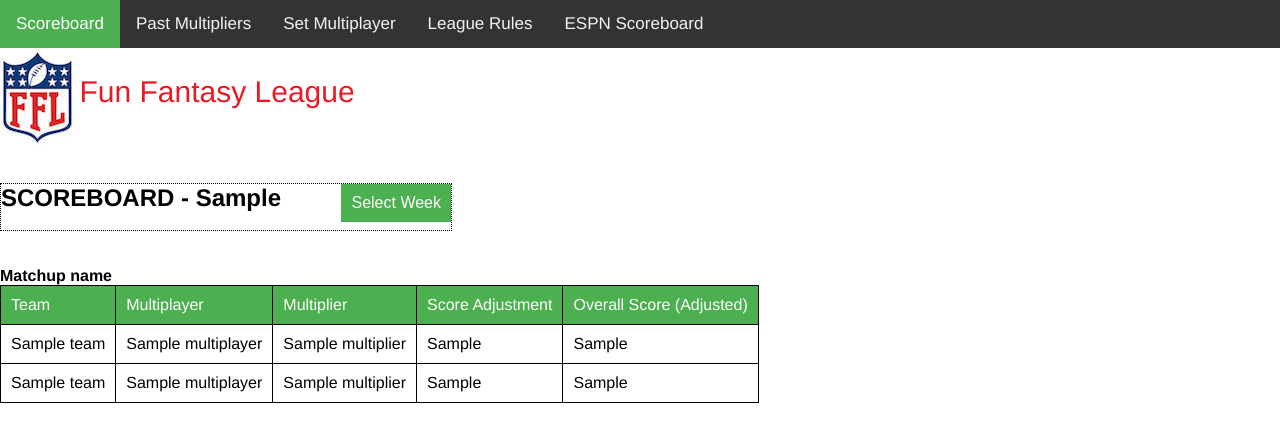
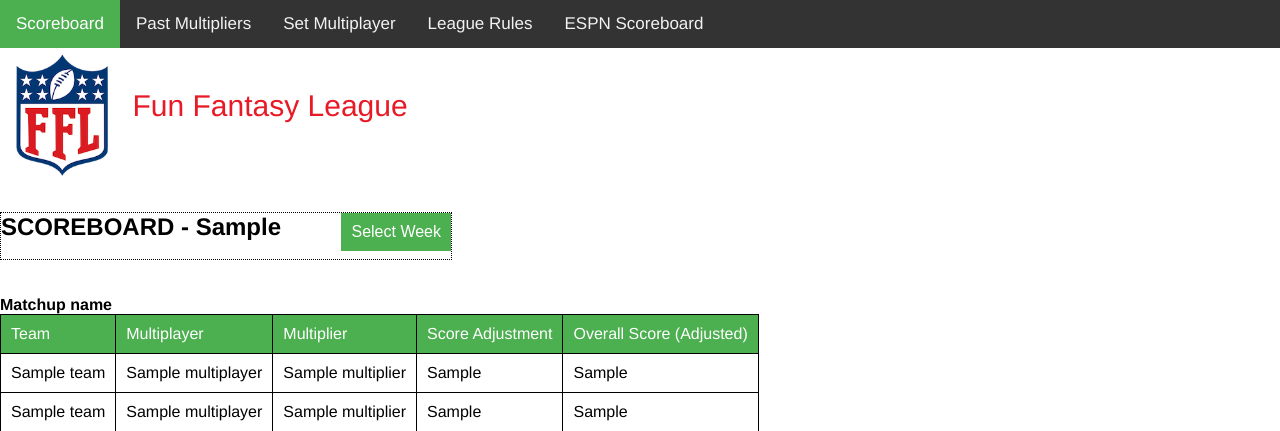
Before and after one commit to adam-lim1/FF_scoreboard, a Flask app: template templates/scoreboard.html in a window 1280 px wide. Shown: the top 431 px of the page. Run offline with Flask 2, Linux system fonts and the light colour scheme; the template is opened without the code that fills it: most values are stand-ins (such as "Sample title", 1, 10 or a date in 2020); parts of the project's set-up code (start-up, migrations or seed data) failed here and were passed over.

Commit message:
FFL tab icon; scoreboard image formatting

```diff
--- a/templates/base.html
+++ b/templates/base.html
@@ -63,6 +63,8 @@ body {
   }
 }
 </style>
+
+<link rel="shortcut icon" href="{{ url_for('static', filename='FFL-square.png') }}">
 </head>
 
 <body>
--- a/templates/scoreboard.html
+++ b/templates/scoreboard.html
@@ -5,7 +5,7 @@
 {% block content %}
 
 <div>
-  <img style="vertical-align:middle" src="/static/FFL.JPG">
+  <img style="vertical-align:middle; height:8em" src="/static/FFL-square.png">
   <span style="color:#E81A26; font-size:30px" >Fun Fantasy League </span>
 </div>
 <br></br>
```
Also changed, not shown: static/FFL-square.png (added), static/FFL.JPG (deleted).
